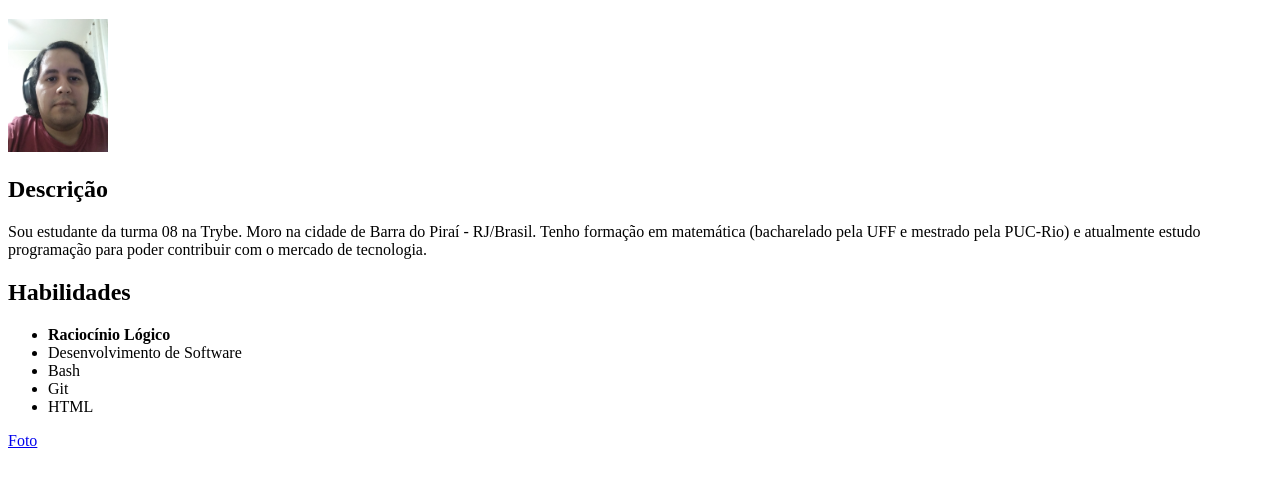
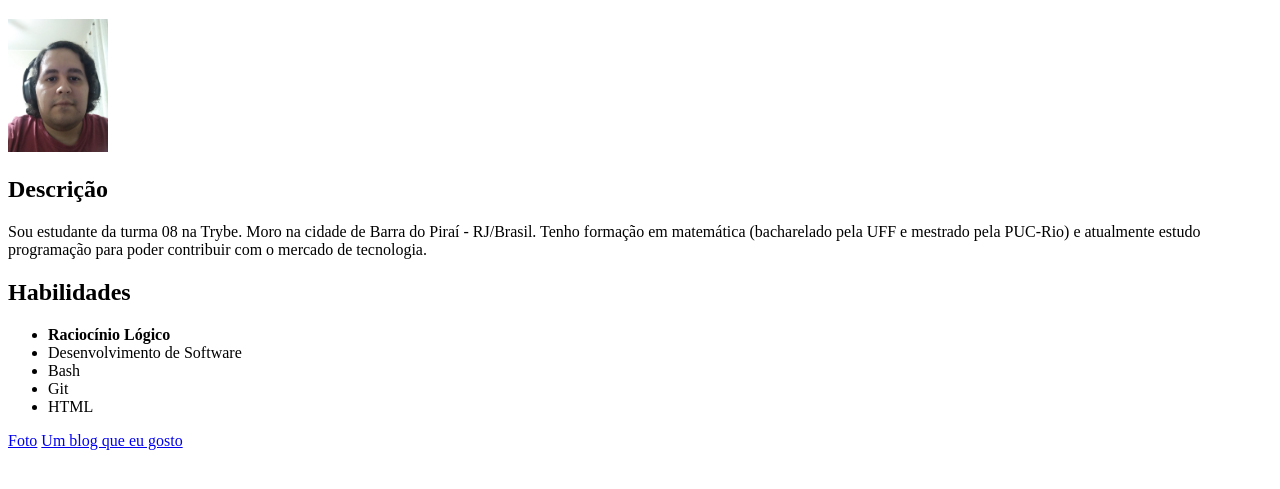
Before and after one commit to lucasbgama/lucasbgama.github.io, a plain HTML site: page index.html in a window 1280 px wide. Shown: the part 61-550 px from the top of the page. Drawn offline with Linux system fonts and the light colour scheme.

Commit message:
Link externo para um blog

```diff
--- a/index.html
+++ b/index.html
@@ -31,5 +31,6 @@
     </ul>
     <a href="#foto">Foto</a>
 
+    <a = href="https://diolinux.com.br/" target="_blank">Um blog que eu gosto</a>
 </body>
 </html>
```
